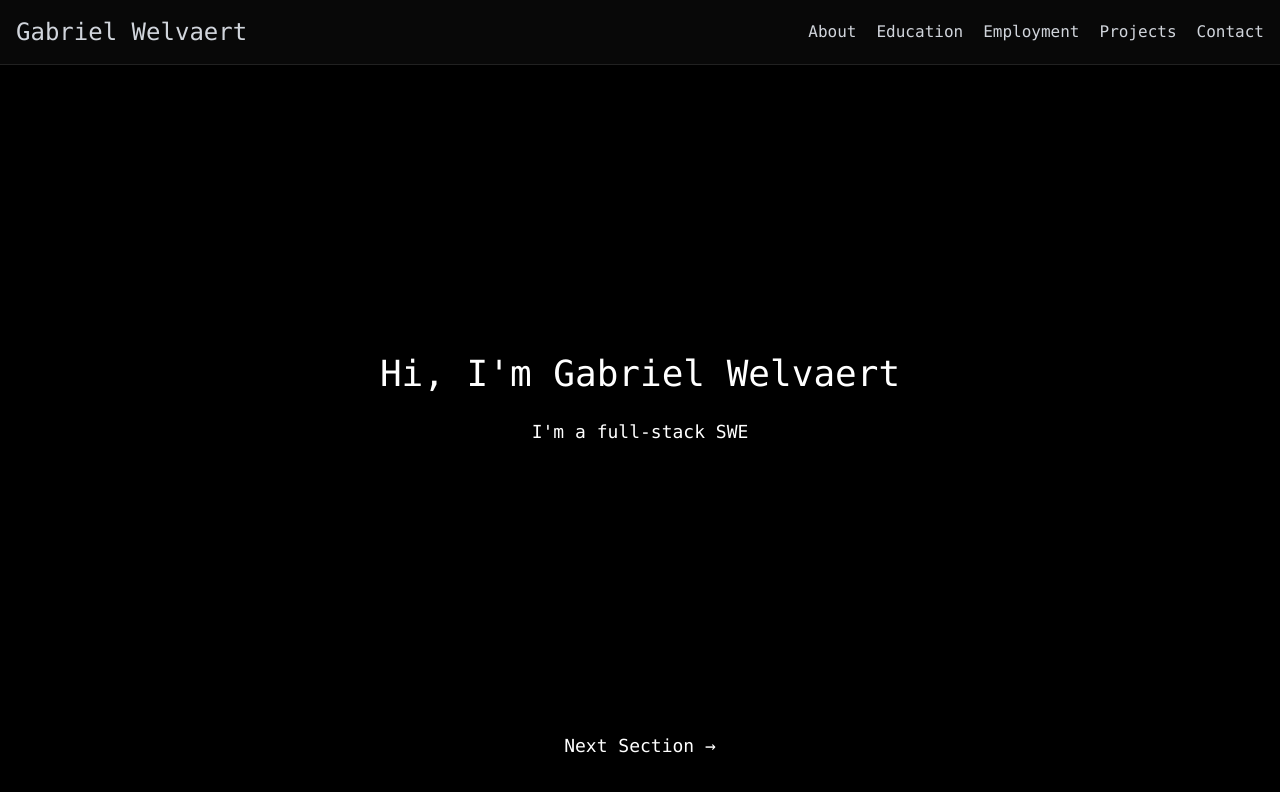
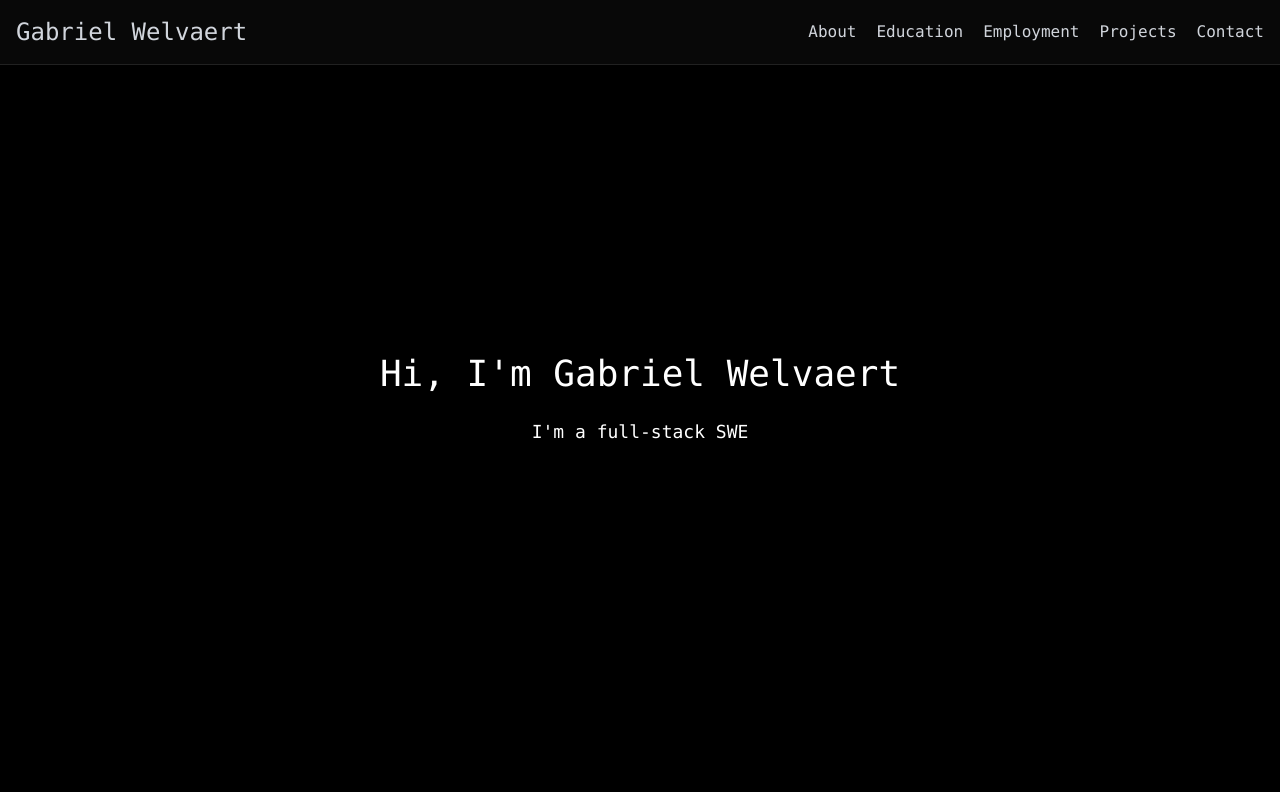
Before and after one commit to GabrielWelvaert/portfolio-website, a React (Vite) app: page / in a window 1280 px wide. Shown: the top 792 px of the page. Built offline with nearby package versions, Linux system fonts and the light colour scheme.

Commit message:
one page

```diff
--- a/src/components/Home.jsx
+++ b/src/components/Home.jsx
@@ -4,7 +4,6 @@ export const Home = () => {
             <div id="home" className="page-content-container-centered">
                 <div className="passage-text-header ">Hi, I'm Gabriel Welvaert</div>
                 <div className="passage-text ">I'm a full-stack SWE</div>
-                <a className="passage-text bottom-anchor" href="#education">Next Section &rarr;</a>
             </div>
         </>
     )
```
